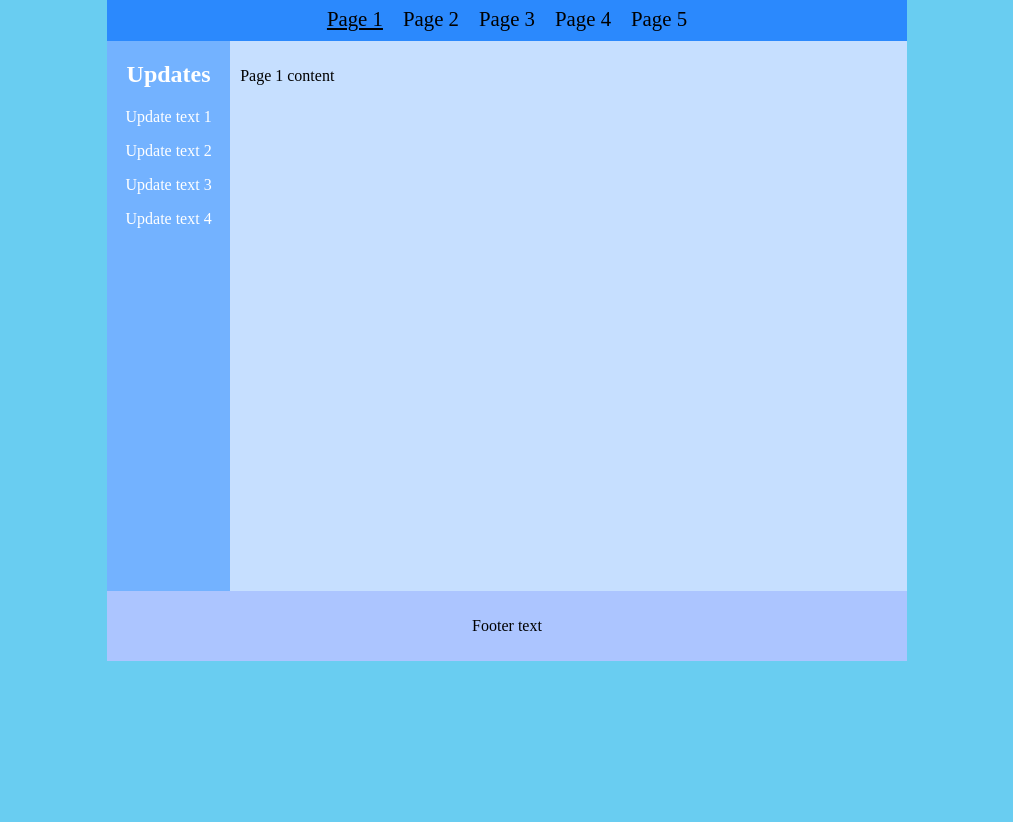
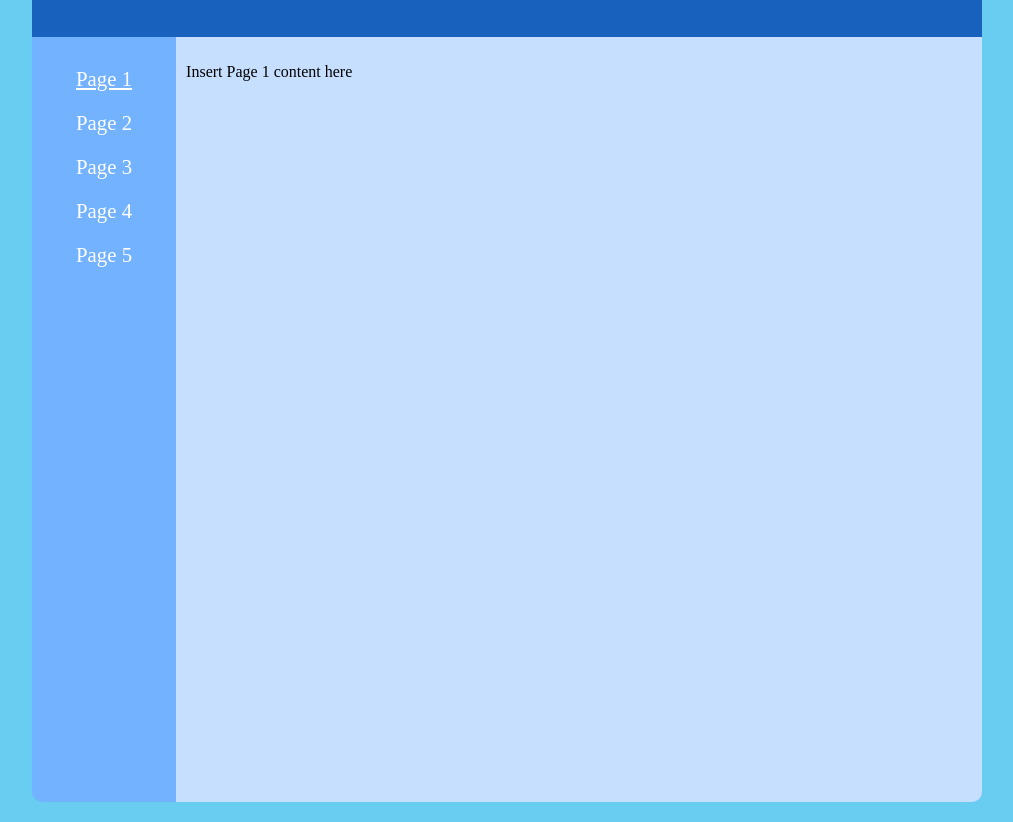
Before and after one commit to Daniele06/Simple-one-page-website-template, a plain HTML site: page index.html in a window 1280 px wide. Shown: the part 123-945 px from the top of the page, without its empty margins (133-1146 px from the left). Before the commit the page ends 804 px from the top, so only its background shows below. Drawn offline with Linux system fonts and the light colour scheme.

Commit message:
Add files via upload

```diff
--- a/index.html
+++ b/index.html
@@ -16,58 +16,42 @@
         <h1>Site name</h1>
       </header>
 
-      <!-- Navbar -->
-      <nav id="navbar">
-        <a id="nav1">Page 1</a>
-        <a id="nav2">Page 2</a>
-        <a id="nav3">Page 3</a>
-        <a id="nav4">Page 4</a>
-        <a id="nav5">Page 5</a>
-      </nav>
-
       <!-- Middle and Left Container -->
       <div id="middleLeftContainer">
-        <!-- Left -->
-        <aside id="left">
-          <div>
-            <h2>Updates</h2>
-            <p>Update text 1</p>
-            <p>Update text 2</p>
-            <p>Update text 3</p>
-            <p>Update text 4</p>
-          </div>
-        </aside>
+        <!-- Left Navbar -->
+        <nav id="navbar">
+          <a id="nav1">Page 1</a>
+          <a id="nav2">Page 2</a>
+          <a id="nav3">Page 3</a>
+          <a id="nav4">Page 4</a>
+          <a id="nav5">Page 5</a>
+        </nav>
 
         <!-- Middle -->
         <main id="main">
           <!-- Sections -->
           <section id="page1">
-            <p>Page 1 content</p>
+            <p>Insert Page 1 content here</p>
           </section>
 
           <section id="page2">
-            <p>Page 2 content</p>
+            <p>Insert Page 2 content here</p>
           </section>
 
           <section id="page3">
-            <p>Page 3 content</p>
+            <p>Insert Page 3 content here</p>
           </section>
 
           <section id="page4">
-            <p>Page 4 content</p>
+            <p>Insert Page 4 content here</p>
           </section>
 
           <section id="page5">
-            <p>Page 5 content</p>
+            <p>Insert Page 5 content here</p>
           </section>
         </main>
         <!-- End of Middle and Left Container -->
       </div>
-
-      <!-- Bottom / Footer -->
-      <footer>
-        <p>Footer text</p>
-      </footer>
       <!-- End of Container -->
     </div>
 
--- a/style.css
+++ b/style.css
@@ -6,34 +6,23 @@ body {
 
 /* Container */
 #siteContainer {
-  width: 800px;
+  max-width: 950px;
   margin: auto;
 }
 
 /* Header */
 #siteHeader {
   background-color: #1861bc;
+  border-top-left-radius: 50px;
+  border-top-right-radius: 50px;
   display: flex;
   align-items: center;
-  justify-content: center;
-  padding: 10px;
+  padding: 30px 10px 30px 40px;
 }
 
 /* Site name */
 #siteHeader h1 {
   margin-left: 30px;
-}
-
-/* Navbar */
-#navbar {
-  background-color: #2b89fd;
-  display: flex;
-  align-items: center;
-  justify-content: center;
-  gap: 20px;
-  padding: 10px;
-  text-align: center;
-  font-size: 1.3em;
 }
 
 /* Default for links */
@@ -48,22 +37,31 @@ a {
 }
 
 /* Left */
-#left {
+#navbar {
   background-color: #73b2ff;
+  border-bottom-left-radius: 10px;
   color: white;
-  float: left;
+  display: flex;
+  align-items: center;
+  flex-direction: column;
+  font-size: 1.3em;
   width: 150px;
-  height: 550px;
-  text-align: center;
+  height: 745px;
+  padding: 10px;
+}
+
+#navbar a {
+  margin-top: 20px;
 }
 
 /* Middle */
 #main {
   background-color: #c6dfff;
+  border-bottom-right-radius: 10px;
   color: black;
   padding: 10px;
   width: 100%;
-  height: 530px;
+  height: 745px;
   margin: auto;
   font-size: 1em;
 }
@@ -88,6 +86,8 @@ a {
 /* Bottom */
 footer {
   background-color: #acc5ff;
-  padding: 10px;
+  border-bottom-left-radius: 50px;
+  border-bottom-right-radius: 50px;
+  padding: 20px;
   text-align: center;
 }
```
